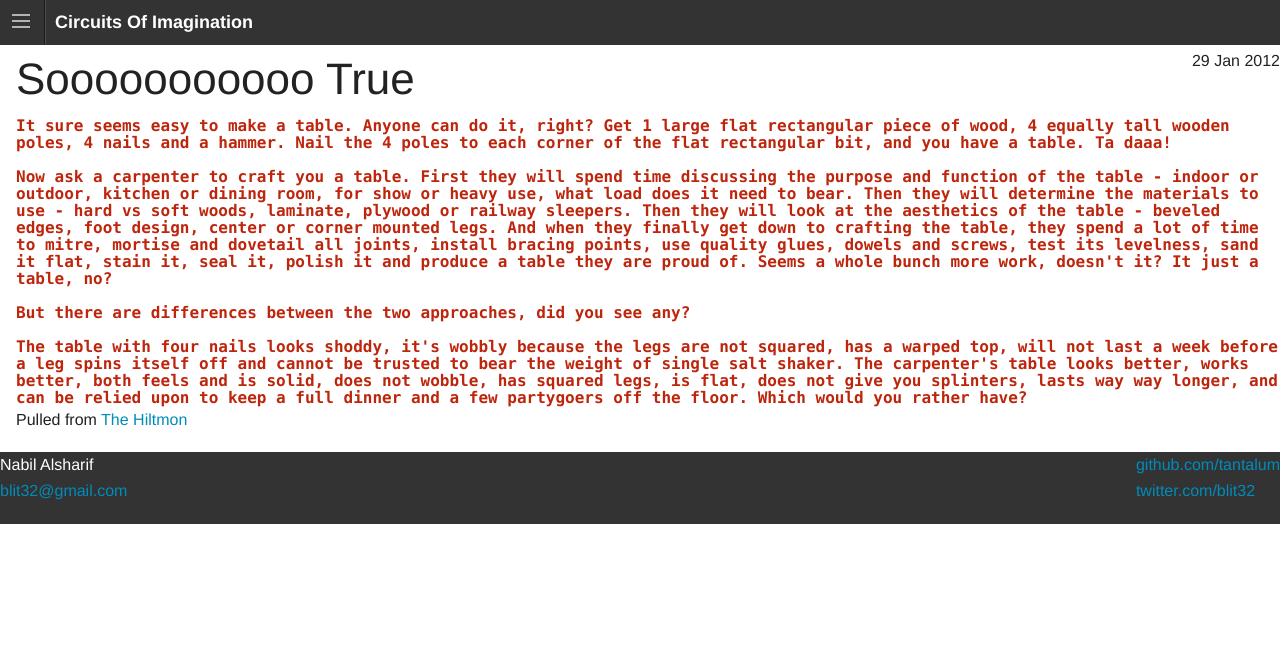
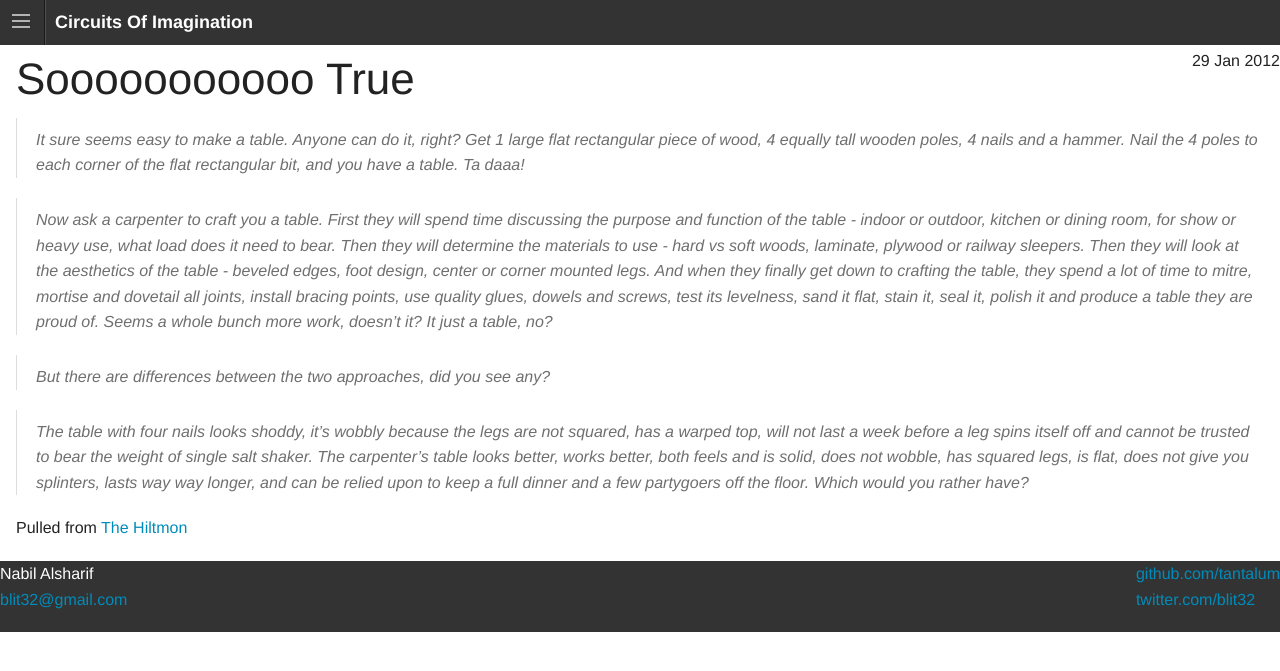
Before and after one commit to tantalum/tantalum.github.io, a Jekyll site: the page built from _posts/2012-01-29-Sooooooooooo-True.markdown, in a window 1280 px wide. Shown: the top 671 px of the page. Built offline with Jekyll 4.4.1, drawn with Linux system fonts in a browser that asks for light colours; Markdown is read by kramdown in place of the engine named in the settings.

Commit message:
Fix block quotes

```diff
--- a/_posts/2012-01-29-Sooooooooooo-True.markdown
+++ b/_posts/2012-01-29-Sooooooooooo-True.markdown
@@ -4,13 +4,13 @@ title: Sooooooooooo True
 ---
 # Sooooooooooo True
 
-    It sure seems easy to make a table. Anyone can do it, right? Get 1 large flat rectangular piece of wood, 4 equally tall wooden poles, 4 nails and a hammer. Nail the 4 poles to each corner of the flat rectangular bit, and you have a table. Ta daaa!
+>  It sure seems easy to make a table. Anyone can do it, right? Get 1 large flat rectangular piece of wood, 4 equally tall wooden poles, 4 nails and a hammer. Nail the 4 poles to each corner of the flat rectangular bit, and you have a table. Ta daaa!
 
-    Now ask a carpenter to craft you a table. First they will spend time discussing the purpose and function of the table - indoor or outdoor, kitchen or dining room, for show or heavy use, what load does it need to bear. Then they will determine the materials to use - hard vs soft woods, laminate, plywood or railway sleepers. Then they will look at the aesthetics of the table - beveled edges, foot design, center or corner mounted legs. And when they finally get down to crafting the table, they spend a lot of time to mitre, mortise and dovetail all joints, install bracing points, use quality glues, dowels and screws, test its levelness, sand it flat, stain it, seal it, polish it and produce a table they are proud of. Seems a whole bunch more work, doesn't it? It just a table, no?
+>  Now ask a carpenter to craft you a table. First they will spend time discussing the purpose and function of the table - indoor or outdoor, kitchen or dining room, for show or heavy use, what load does it need to bear. Then they will determine the materials to use - hard vs soft woods, laminate, plywood or railway sleepers. Then they will look at the aesthetics of the table - beveled edges, foot design, center or corner mounted legs. And when they finally get down to crafting the table, they spend a lot of time to mitre, mortise and dovetail all joints, install bracing points, use quality glues, dowels and screws, test its levelness, sand it flat, stain it, seal it, polish it and produce a table they are proud of. Seems a whole bunch more work, doesn't it? It just a table, no?
 
-    But there are differences between the two approaches, did you see any?
+>  But there are differences between the two approaches, did you see any?
 
-    The table with four nails looks shoddy, it's wobbly because the legs are not squared, has a warped top, will not last a week before a leg spins itself off and cannot be trusted to bear the weight of single salt shaker. The carpenter's table looks better, works better, both feels and is solid, does not wobble, has squared legs, is flat, does not give you splinters, lasts way way longer, and can be relied upon to keep a full dinner and a few partygoers off the floor. Which would you rather have?
+>  The table with four nails looks shoddy, it's wobbly because the legs are not squared, has a warped top, will not last a week before a leg spins itself off and cannot be trusted to bear the weight of single salt shaker. The carpenter's table looks better, works better, both feels and is solid, does not wobble, has squared legs, is flat, does not give you splinters, lasts way way longer, and can be relied upon to keep a full dinner and a few partygoers off the floor. Which would you rather have?
 
 
 Pulled from [The Hiltmon](http://www.hiltmon.com/blog/2012/01/11/it-should-only-take-you-a-few-hours-dot-dot-dot/)
```
